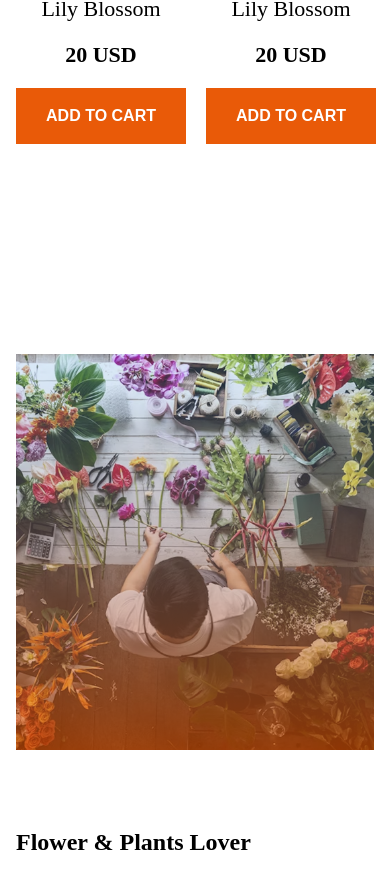
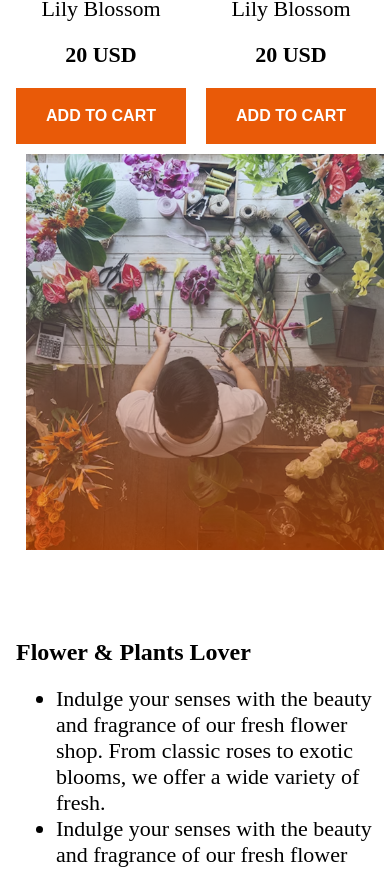
Before and after one commit to mdabdulaziz6236/assignment-2, a plain HTML site: page index.html in a window 390 px wide. Shown: the part 2611-3480 px from the top of the page. Drawn offline with Linux system fonts and the light colour scheme.

Commit message:
code updated

```diff
--- a/styles/style.css
+++ b/styles/style.css
@@ -311,7 +311,7 @@ header nav ul li {
   gap: 110px;
 }
 .footer-left{
-  /* flex: 1 1 250px; */
+  flex: 1 1 250px;
 }
 .description{
   font-size: 1.5rem;
@@ -396,12 +396,13 @@ header nav ul li {
     display: flex;
     flex-direction: column;
     padding: 0;
-    margin-top: 0 0 0;
+    margin-top:0;
     margin-bottom: 0;
   }
   .plant-image {
-    margin: 0 0 0 0;
-    padding: 0 0 0 0;
+    margin:0 auto;
+    padding: 10px;
+    width: 100%;
   }
   .lover-title {
     font-size: 1.5rem;
```
